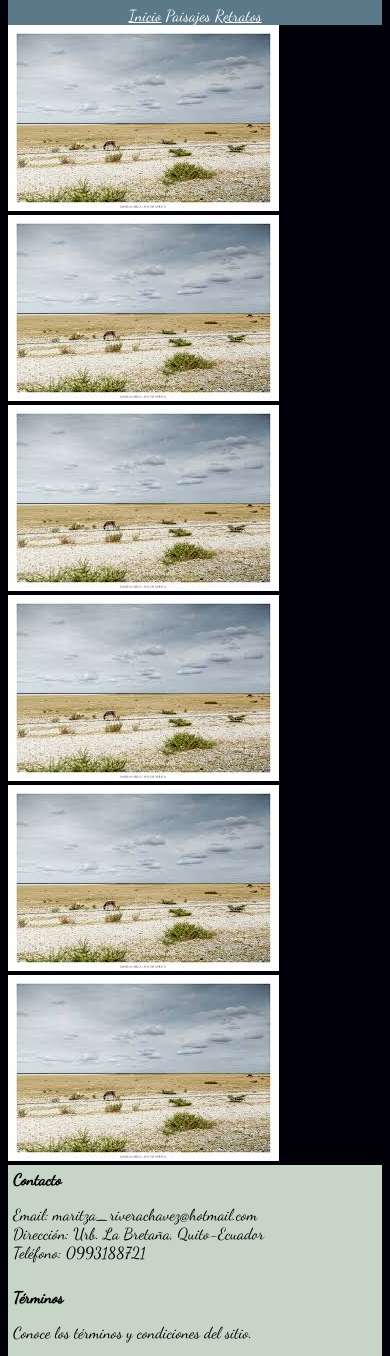
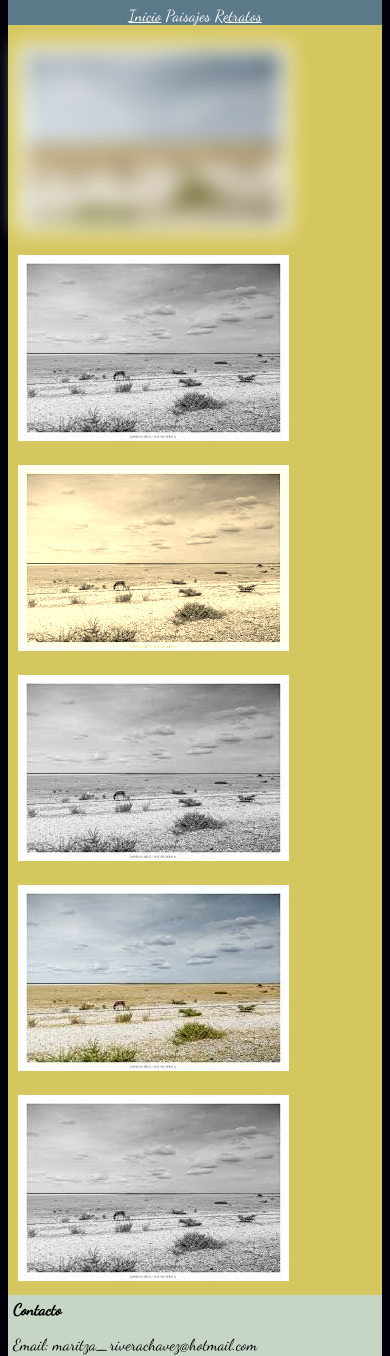
Before and after one commit to maritzaRivera/CSSDise-oWebResponsive, a plain HTML site: page paisajes.html in a window 390 px wide. Shown: the part 83-1439 px from the top of the page. Drawn offline with Linux system fonts and the light colour scheme.

Commit message:
Revision total del proyecto.

```diff
--- a/css/estilos.css
+++ b/css/estilos.css
@@ -18,6 +18,9 @@ header{
 	border-radius: 10px 10px 0px 0px;
 	-moz-border-radius: 10px 10px 0px 0px;
 	-webkit-border-radius: 10px 10px 0px 0px;
+
+	animation-duration: 1s;
+	animation-name: slidein;
 }
 header h1{
 	width: 60%;
@@ -30,6 +33,24 @@ header #menu{
 	margin: auto;
 	text-align:center;
 }
+
+header #menu a{
+	color:white;
+	text-decoration:underline;
+}
+
+@keyframes slidein{
+	0% {
+		margin-top: 150%;
+	}
+	60% {
+		margin-top: -5%;
+	}
+	100% {
+		margin-top: 0%;
+	}
+}
+
 @media screen and (max-width: 900px){
     header{
 		display: -webkit-flex;
@@ -44,10 +65,6 @@ header #menu{
 	header #menu{
 		width: 100%;
 	}
-}
-header #menu a{
-	color:white;
-	text-decoration:underline;
 }
 
 /*CONTENIDO*/
@@ -83,42 +100,6 @@ header #menu a{
 	display: flex;
 	flex-direction: row;
 }
-
-.galeria {
-	width: 100%;
-	background-color:#d5c75f;
-	padding-top: 15px;
-
-	display: -webkit-flex;
-	-webkit-flex-direction: row;
-
-	display: flex;
-	flex-direction: row;
-}
-
-@media screen and (max-width: 900px){
-	#contenido{
-		width:100%;
-	}
-	.contenedorCentral #imagen1 img{
-		height :194px;
-		width :259px;
-	}
-	.contenedorSecundario {
-		display: -webkit-flex;
-		-webkit-flex-direction: column;
-
-		display: flex;
-		flex-direction: column;
-	}
-	.galeria {
-		display: -webkit-flex;
-		-webkit-flex-direction: column;
-
-		display: flex;
-		flex-direction: column;
-	}
-}
 .contenedorSecundario #imagen2{
 	margin:auto;
 	text-align:center;
@@ -148,6 +129,53 @@ header #menu a{
     transform: translate(20px, -5px);
 
 	box-shadow:5px 5px 5px #82c3a6;
+}
+#galeria {
+	margin:auto;
+	background-color:#d5c75f;
+	padding-top: 10px;
+
+	display: -webkit-flex;
+	-webkit-flex-direction: row;
+
+	-webkit-flex-flow: row wrap;
+	flex-flow: row wrap;
+}
+#galeria img{
+	padding:10px;
+}
+#galeria .imagen1{
+	filter: blur(10px);
+}
+#galeria div:nth-child(even){
+	filter: grayscale(100%);
+}
+#galeria .imagen3{
+	filter: sepia(90%);
+}
+
+@media screen and (max-width: 900px){
+	#contenido{
+		width:100%;
+	}
+	.contenedorCentral #imagen1 img{
+		height :194px;
+		width :259px;
+	}
+	.contenedorSecundario {
+		display: -webkit-flex;
+		-webkit-flex-direction: column;
+
+		display: flex;
+		flex-direction: column;
+	}
+	#galeria {
+		display: -webkit-flex;
+		-webkit-flex-direction: column;
+
+		display: flex;
+		flex-direction: column;
+	}
 }
 
 /*PIE*/
--- a/paisajes.html
+++ b/paisajes.html
@@ -21,22 +21,22 @@
 		</header>
 		<section id="contenido">
 			<div id="galeria">
-				<div id="imagen1">
+				<div class="imagen1">
 					<img src="images/imgIzq.jpg" >
 				</div>
-				<div id="imagen2">
+				<div class="imagen2">
 					<img src="images/imgIzq.jpg" >
 				</div>
-				<div id="imagen3">
+				<div class="imagen3">
 					<img src="images/imgIzq.jpg" >
 				</div>
-				<div id="imagen4">
+				<div class="imagen4">
 					<img src="images/imgIzq.jpg" >
 				</div>
-				<div id="imagen5">
+				<div class="imagen5">
 					<img src="images/imgIzq.jpg" >
 				</div>
-				<div id="imagen6">
+				<div class="imagen6">
 					<img src="images/imgIzq.jpg" >
 				</div>
 			</div>
```
Also changed, not shown: retratos.html (+6 -6 lines).
